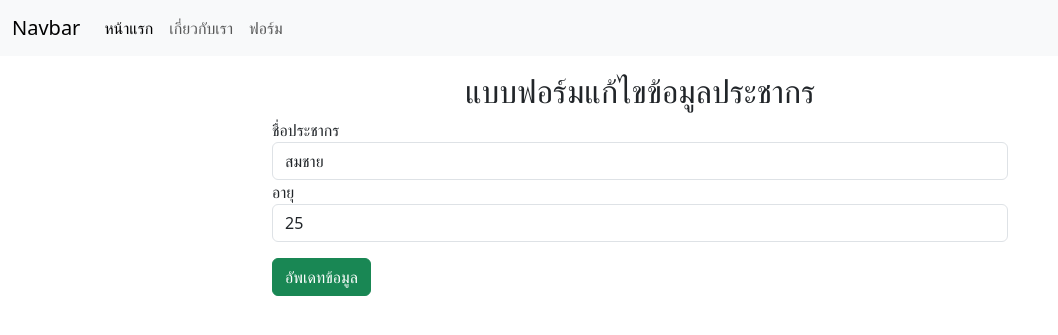
After one commit to SorawitZongkun/django-framwork, a Django app: page /edit/1 in a window 1280 px wide. The commit adds this page. Shown: the top 335 px of the page, without its empty margins (0-1058 px from the left). Run offline with Django 4.2, Linux system fonts and the light colour scheme; data comes from the database, SQL or seed files in the repository; both versions use the stored data as it was after the commit.

Commit message:
update data

```diff
--- /dev/null
+++ b/myapp/templates/edit.html
@@ -0,0 +1,22 @@
+{% extends 'base.html' %}
+
+{% block title %}
+  <title>ฟอร์ม</title>
+{% endblock %}
+
+{% block content %}
+  <h2 class="text-center">แบบฟอร์มแก้ไขข้อมูลประชากร</h2>
+
+  <form method="post" action="">
+    {% csrf_token %}
+    <div class="form-group">
+      <label for="name">ชื่อประชากร</label>
+      <input type="text" name="name" class="form-control" value="{{ person.name }}">
+    </div>
+    <div class="form-group mb-3">
+      <label for="age">อายุ</label>
+      <input type="number" name="age" class="form-control" value="{{ person.age }}">
+    </div>
+    <input type="submit" value="อัพเดทข้อมูล" class="btn btn-success">
+  </form>
+{% endblock %}
--- a/myapp/templates/index.html
+++ b/myapp/templates/index.html
@@ -33,7 +33,7 @@
         <td>{{ person.name }}</td>
         <td>{{ person.age }}</td>
         <td>{{ person.date }}</td>
-        <td><a href="#" class="btn btn-warning">แก้ไข</a></td>
+        <td><a href="/edit/{{ person.id }}" class="btn btn-warning">แก้ไข</a></td>
         <td><a href="#" class="btn btn-danger">ลบ</a></td>
       </tr>
     {% endfor %}
--- a/myapp/urls.py
+++ b/myapp/urls.py
@@ -5,5 +5,6 @@ from myapp import views
 urlpatterns = [
     path('', views.index),
     path('about/', views.about),
-    path('form/',views.form)
+    path('form/',views.form),
+    path('edit/<person_id>',views.edit)
 ]
--- a/myapp/views.py
+++ b/myapp/views.py
@@ -36,3 +36,21 @@ def form(request):
         return redirect("/")
     else:
         return render(request, 'form.html')
+
+def edit(request, person_id):
+    if request.method == "POST":
+        name = request.POST['name']
+        age = request.POST['age']
+
+        person = Person.objects.get(id=person_id)
+        person.name = name
+        person.age = age
+        person.save()
+        messages.success(request, "อัพเดทข้อมูลเรียบร้อยแล้ว")
+
+        # เปลี่ยนเส้นทาง
+        return redirect("/")
+    else:
+        # ดึงข้อมูลประชากรที่ต้องการแก้ไข
+        person = Person.objects.get(id=person_id)
+        return render(request, "edit.html", {"person": person})
```
Also changed, not shown: db.sqlite3.
